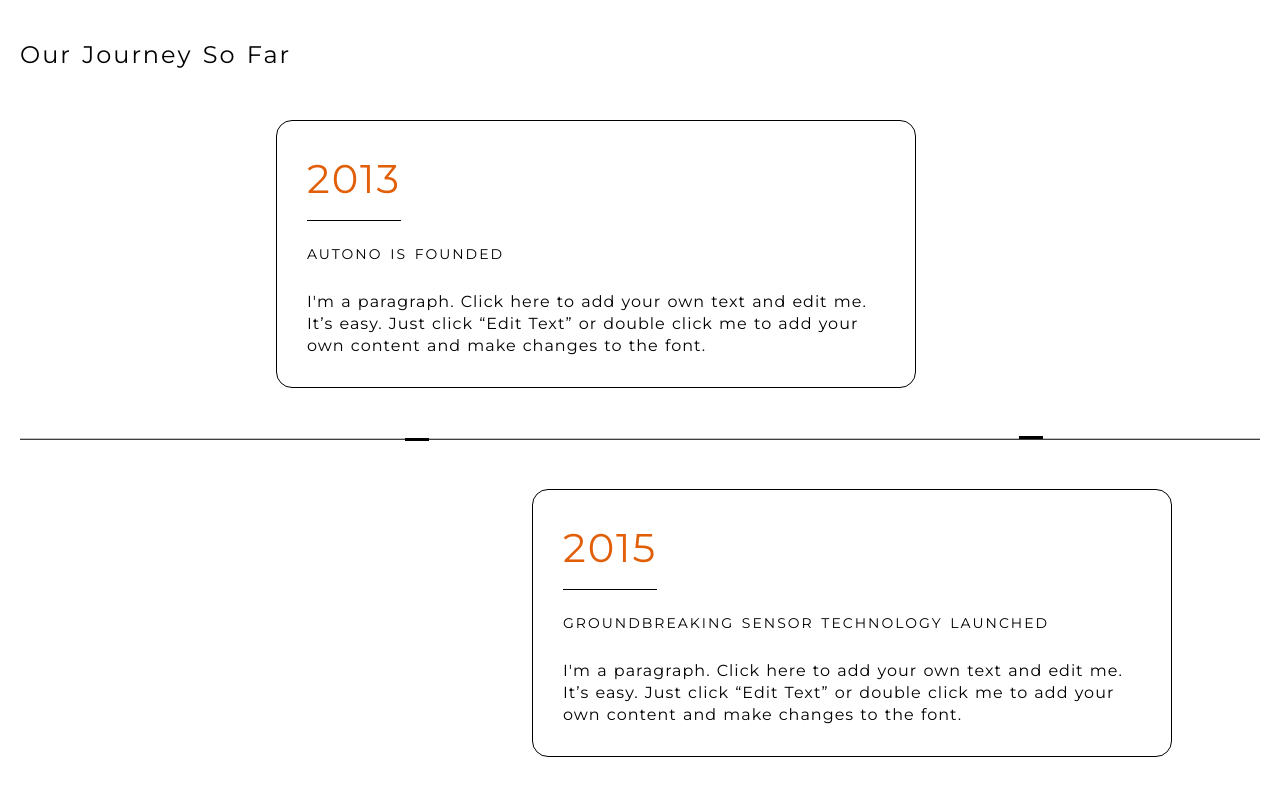
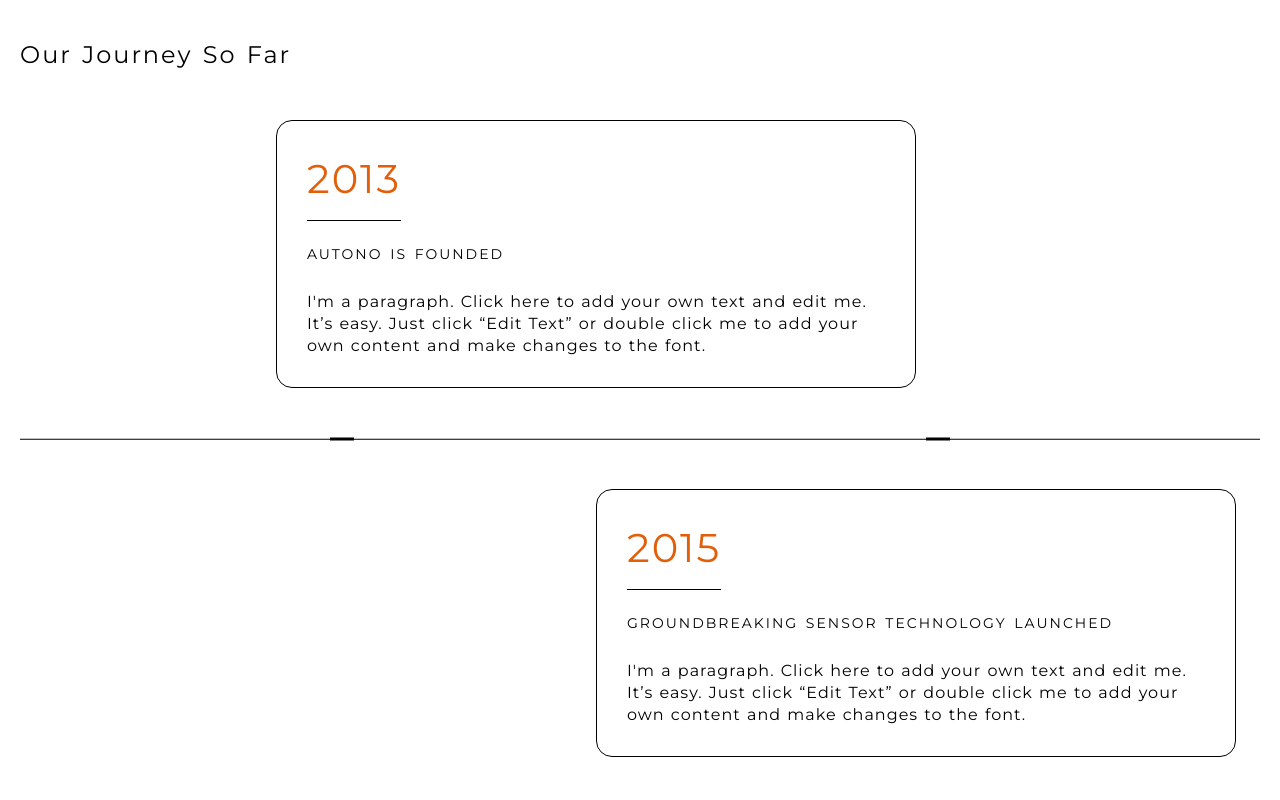
Before and after one commit to krishvaghasiya705/autono-car, a Next.js app: page /about in a window 1280 px wide. Shown: the part 1420-2220 px from the top of the page. Built offline with nearby package versions, Linux system fonts and the light colour scheme.

Commit message:
solved about page slider issue

```diff
--- a/src/components/aboutpagecomponents/journeysection/index.tsx
+++ b/src/components/aboutpagecomponents/journeysection/index.tsx
@@ -45,46 +45,55 @@
         </div>
         <div className={styles.journeysectionbodymain}>
           <Slider {...Journeyslider}>
+            <div className={styles.journeysectionsliderbodymain}>
               <div className={styles.journeysectionsliderbody}>
                 <div className={styles.journeysectionbodycard1}>
                   <h4>2013</h4>
                   <span>AUTONO IS FOUNDED</span>
                   <p>
-                  I'm a paragraph. Click here to add your own text and edit me.
-                  It’s easy. Just click “Edit Text” or double click me to add
-                  your own content and make changes to the font.
+                    I'm a paragraph. Click here to add your own text and edit
+                    me. It’s easy. Just click “Edit Text” or double click me to
+                    add your own content and make changes to the font.
                   </p>
                 </div>
                 <div className={styles.journeysectionbodycard2}>
                   <h4>2015</h4>
                   <span>GROUNDBREAKING SENSOR TECHNOLOGY LAUNCHED</span>
                   <p>
-                  I'm a paragraph. Click here to add your own text and edit me.
-                  It’s easy. Just click “Edit Text” or double click me to add
-                  your own content and make changes to the font.
+                    I'm a paragraph. Click here to add your own text and edit
+                    me. It’s easy. Just click “Edit Text” or double click me to
+                    add your own content and make changes to the font.
                   </p>
                 </div>
               </div>
+              <div className={styles.slidersmallline1}></div>
+              <div className={styles.slidersmallline2}></div>
+            </div>
+            <div className={styles.journeysectionsliderbodymain}>
               <div className={styles.journeysectionsliderbody}>
                 <div className={styles.journeysectionbodycard3}>
                   <h4>2016</h4>
                   <span>SAN FRANCISCO HQ OPENS</span>
                   <p>
-                  I'm a paragraph. Click here to add your own text and edit me.
-                  It’s easy. Just click “Edit Text” or double click me to add
-                  your own content and make changes to the font.
+                    I'm a paragraph. Click here to add your own text and edit
+                    me. It’s easy. Just click “Edit Text” or double click me to
+                    add your own content and make changes to the font.
                   </p>
                 </div>
                 <div className={styles.journeysectionbodycard4}>
                   <h4>2017</h4>
                   <span>FIRST PROTOTYPE IS TEST-DRIVEN</span>
                   <p>
-                  I'm a paragraph. Click here to add your own text and edit me.
-                  It’s easy. Just click “Edit Text” or double click me to add
-                  your own content and make changes to the font.
+                    I'm a paragraph. Click here to add your own text and edit
+                    me. It’s easy. Just click “Edit Text” or double click me to
+                    add your own content and make changes to the font.
                   </p>
                 </div>
               </div>
+              <div className={styles.slidersmallline1}></div>
+              <div className={styles.slidersmallline2}></div>
+            </div>
+            <div className={styles.journeysectionsliderbodymain}>
               <div className={styles.journeysectionsliderbody}>
                 <div className={styles.journeysectionbodycard1}>
                   <h4>2018</h4>
@@ -92,40 +101,47 @@
                     PARTNERSHIP WITH TRI-NEX & GENERAL TRANSPORT INITIATED
                   </span>
                   <p>
-                  I'm a paragraph. Click here to add your own text and edit me.
-                  It’s easy. Just click “Edit Text” or double click me to add
-                  your own content and make changes to the font.
+                    I'm a paragraph. Click here to add your own text and edit
+                    me. It’s easy. Just click “Edit Text” or double click me to
+                    add your own content and make changes to the font.
                   </p>
                 </div>
                 <div className={styles.journeysectionbodycard2}>
                   <h4>2019</h4>
                   <span>TESTING EXPANDS TO ARIZONA & NEW MEXICO</span>
                   <p>
-                  I'm a paragraph. Click here to add your own text and edit me.
-                  It’s easy. Just click “Edit Text” or double click me to add
-                  your own content and make changes to the font.
+                    I'm a paragraph. Click here to add your own text and edit
+                    me. It’s easy. Just click “Edit Text” or double click me to
+                    add your own content and make changes to the font.
                   </p>
                 </div>
               </div>
+              <div className={styles.slidersmallline1}></div>
+              <div className={styles.slidersmallline2}></div>
+            </div>
+            <div className={styles.journeysectionsliderbodymain}>
               <div className={styles.journeysectionsliderbody}>
                 <div className={styles.journeysectionbodycard3}>
                   <h4>2020</h4>
                   <span>PRODUCTION BEGINS!</span>
                   <p>
-                  I'm a paragraph. Click here to add your own text and edit me.
-                  It’s easy. Just click “Edit Text” or double click me to add
-                  your own content and make changes to the font.
+                    I'm a paragraph. Click here to add your own text and edit
+                    me. It’s easy. Just click “Edit Text” or double click me to
+                    add your own content and make changes to the font.
                   </p>
                 </div>
                 <div className={styles.journeysectionbodycard4}>
                   <h4>2021</h4>
                   <span>FIRST 1,000 CARS SOLD</span>
                   <p>
-                  I'm a paragraph. Click here to add your own text and edit me.
-                  It’s easy. Just click “Edit Text” or double click me to add
-                  your own content and make changes to the font.
+                    I'm a paragraph. Click here to add your own text and edit
+                    me. It’s easy. Just click “Edit Text” or double click me to
+                    add your own content and make changes to the font.
                   </p>
                 </div>
+              </div>
+              <div className={styles.slidersmallline1}></div>
+              <div className={styles.slidersmallline2}></div>
             </div>
           </Slider>
         </div>
--- a/src/components/aboutpagecomponents/journeysection/journeysection.module.scss
+++ b/src/components/aboutpagecomponents/journeysection/journeysection.module.scss
@@ -70,6 +70,30 @@
             }
         }
 
+        .journeysectionsliderbodymain {
+            position: relative;
+
+            .slidersmallline1 {
+                position: absolute;
+                top: 50%;
+                left: 25%;
+                width: 24px;
+                height: 3px;
+                transform: translateY(-50%);
+                background-color: var(--colorblack);
+            }
+
+            .slidersmallline2 {
+                position: absolute;
+                top: 50%;
+                right: 25%;
+                width: 24px;
+                height: 3px;
+                transform: translateY(-50%);
+                background-color: var(--colorblack);
+            }
+        }
+
         .journeysectionsliderbody {
             position: relative;
             display: flex !important;
@@ -97,16 +121,6 @@
                 padding: 30px;
                 width: 100%;
                 max-width: 640px;
-
-                &::before {
-                    position: absolute;
-                    bottom: -54px;
-                    left: 20%;
-                    content: '';
-                    width: 24px;
-                    height: 3px;
-                    background-color: var(--colorblack);
-                }
 
                 h4 {
                     font-size: 40px;
@@ -146,23 +160,13 @@
             }
 
             .journeysectionbodycard2 {
-                transform: translateX(80%);
+                transform: translateX(90%);
                 position: relative;
                 border: 1px solid var(--colorblack);
                 border-radius: 16px;
                 padding: 30px;
                 width: 100%;
                 max-width: 640px;
-
-                &::before {
-                    position: absolute;
-                    top: -54px;
-                    right: 20%;
-                    content: '';
-                    width: 24px;
-                    height: 3px;
-                    background-color: var(--colorblack);
-                }
 
                 h4 {
                     font-size: 40px;
@@ -202,23 +206,13 @@
             }
 
             .journeysectionbodycard3 {
-                transform: translateX(80%);
+                transform: translateX(90%);
                 position: relative;
                 border: 1px solid var(--colorblack);
                 border-radius: 16px;
                 padding: 30px;
                 width: 100%;
                 max-width: 640px;
-
-                &::before {
-                    position: absolute;
-                    bottom: -54px;
-                    right: 20%;
-                    content: '';
-                    width: 24px;
-                    height: 3px;
-                    background-color: var(--colorblack);
-                }
 
                 h4 {
                     font-size: 40px;
@@ -266,16 +260,6 @@
                 width: 100%;
                 max-width: 640px;
 
-                &::before {
-                    position: absolute;
-                    top: -54px;
-                    left: 20%;
-                    content: '';
-                    width: 24px;
-                    height: 3px;
-                    background-color: var(--colorblack);
-                }
-
                 h4 {
                     font-size: 40px;
                     font-weight: 400;
```
Lines whose indentation alone changed are shown as unchanged.
